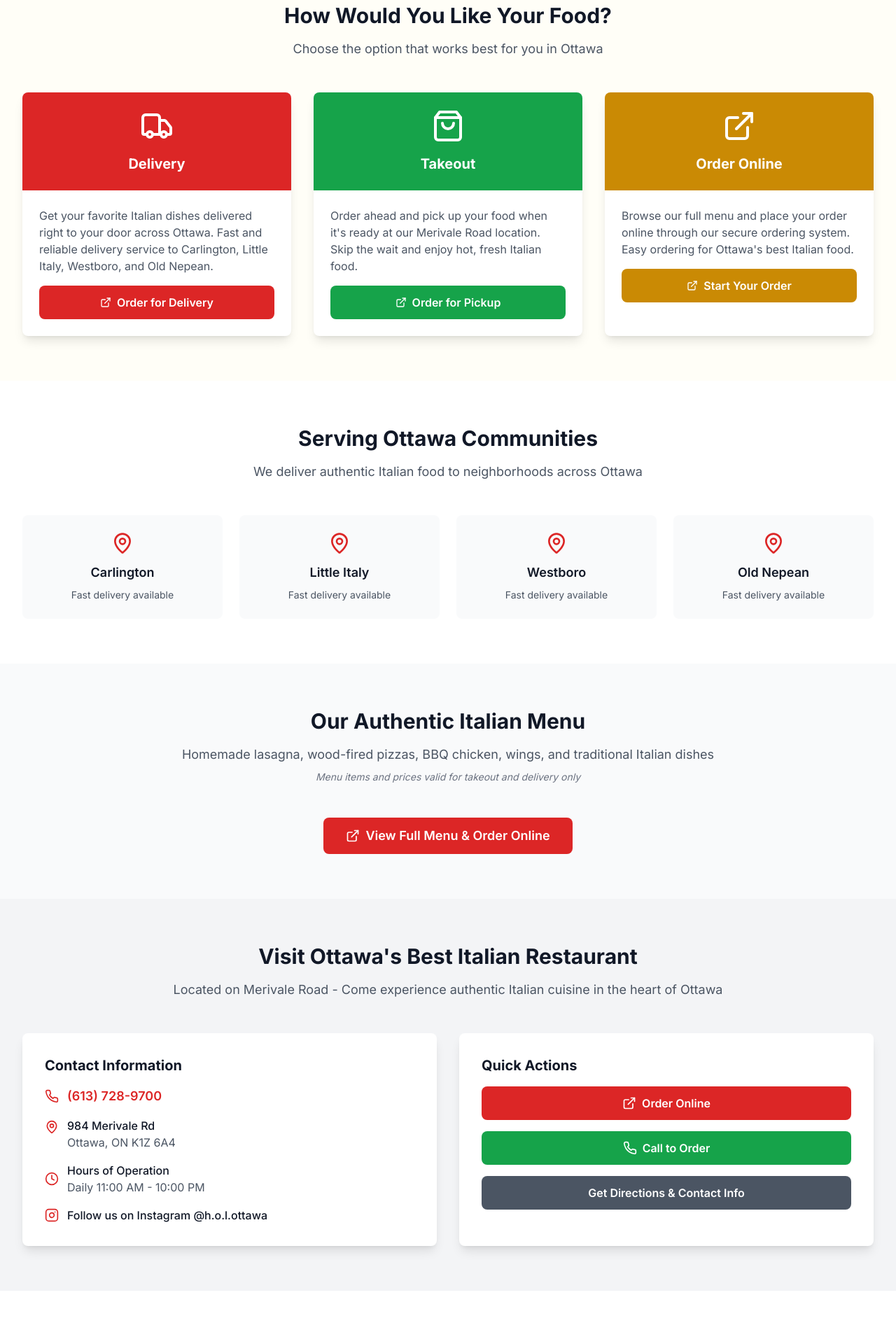
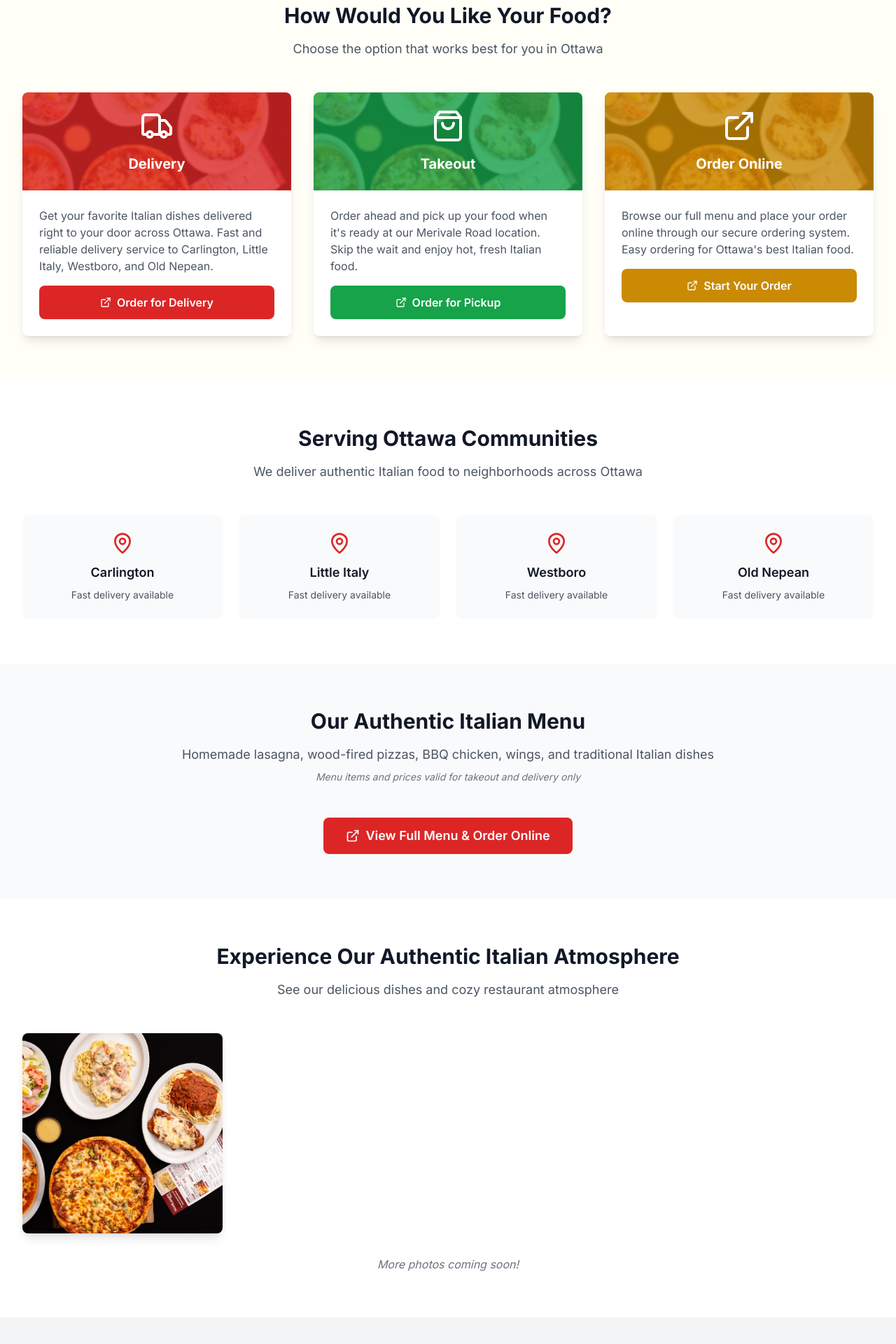
Before and after one commit to Work-Local-Inc/millanos-hull-wl, a React (Vite) app: page / in a window 1280 px wide. Shown: the part 740-2660 px from the top of the page at 70% size. Before the commit the page ends 2584 px from the top, so only its background shows below. Built offline with nearby package versions, Linux system fonts and the light colour scheme.

Commit message:
feat: Implement photo enhancements
- Replaced hero image with the provided image.
- Added subtle background images to service cards.
- Created a photo gallery section.
- Implemented image optimization.

```diff
--- /dev/null
+++ b/src/components/PhotoGallery.tsx
@@ -0,0 +1,126 @@
+
+import { useState } from 'react';
+import { X, ChevronLeft, ChevronRight } from 'lucide-react';
+
+const PhotoGallery = () => {
+  const [selectedImage, setSelectedImage] = useState<number | null>(null);
+
+  // Sample gallery images - you can replace these with your actual restaurant photos
+  const galleryImages = [
+    {
+      src: "/lovable-uploads/27c6d713-96e0-4825-81df-e1da57e9cfaf.png",
+      alt: "Delicious Italian dishes including pizza, pasta, and salad",
+      title: "Our Signature Italian Dishes"
+    },
+    // Add more images here as they become available
+  ];
+
+  const openLightbox = (index: number) => {
+    setSelectedImage(index);
+  };
+
+  const closeLightbox = () => {
+    setSelectedImage(null);
+  };
+
+  const navigateImage = (direction: 'prev' | 'next') => {
+    if (selectedImage === null) return;
+
+    if (direction === 'prev') {
+      setSelectedImage(selectedImage > 0 ? selectedImage - 1 : galleryImages.length - 1);
+    } else {
+      setSelectedImage(selectedImage < galleryImages.length - 1 ? selectedImage + 1 : 0);
+    }
+  };
+
+  return (
+    <>
+      <section className="py-16 bg-white">
+        <div className="max-w-7xl mx-auto px-4 sm:px-6 lg:px-8">
+          <div className="text-center mb-12">
+            <h2 className="text-3xl font-bold text-gray-900 mb-4">
+              Experience Our Authentic Italian Atmosphere
+            </h2>
+            <p className="text-lg text-gray-600">
+              See our delicious dishes and cozy restaurant atmosphere
+            </p>
+          </div>
+
+          <div className="grid grid-cols-1 md:grid-cols-2 lg:grid-cols-3 xl:grid-cols-4 gap-6">
+            {galleryImages.map((image, index) => (
+              <div
+                key={index}
+                className="relative aspect-square overflow-hidden rounded-lg shadow-lg hover:shadow-xl transition-all duration-300 cursor-pointer group"
+                onClick={() => openLightbox(index)}
+              >
+                <img
+                  src={image.src}
+                  alt={image.alt}
+                  className="w-full h-full object-cover transition-transform duration-300 group-hover:scale-110"
+                  loading="lazy"
+                />
+                <div className="absolute inset-0 bg-gradient-to-t from-black/60 via-transparent to-transparent opacity-0 group-hover:opacity-100 transition-opacity duration-300">
+                  <div className="absolute bottom-4 left-4 right-4">
+                    <p className="text-white text-sm font-medium">{image.title}</p>
+                  </div>
+                </div>
+              </div>
+            ))}
+          </div>
+
+          {galleryImages.length === 1 && (
+            <div className="text-center mt-8">
+              <p className="text-gray-500 italic">More photos coming soon!</p>
+            </div>
+          )}
+        </div>
+      </section>
+
+      {/* Lightbox Modal */}
+      {selectedImage !== null && (
+        <div className="fixed inset-0 bg-black/90 z-50 flex items-center justify-center p-4">
+          <div className="relative max-w-4xl max-h-full">
+            <button
+              onClick={closeLightbox}
+              className="absolute -top-12 right-0 text-white hover:text-gray-300 transition-colors"
+            >
+              <X className="h-8 w-8" />
+            </button>
+
+            <img
+              src={galleryImages[selectedImage].src}
+              alt={galleryImages[selectedImage].alt}
+              className="max-w-full max-h-[80vh] object-contain rounded-lg"
+            />
+
+            {galleryImages.length > 1 && (
+              <>
+                <button
+                  onClick={() => navigateImage('prev')}
+                  className="absolute left-4 top-1/2 transform -translate-y-1/2 text-white hover:text-gray-300 transition-colors"
+                >
+                  <ChevronLeft className="h-8 w-8" />
+                </button>
+                <button
+                  onClick={() => navigateImage('next')}
+                  className="absolute right-4 top-1/2 transform -translate-y-1/2 text-white hover:text-gray-300 transition-colors"
+                >
+                  <ChevronRight className="h-8 w-8" />
+                </button>
+              </>
+            )}
+
+            <div className="absolute bottom-4 left-1/2 transform -translate-x-1/2 text-white text-center">
+              <p className="font-medium">{galleryImages[selectedImage].title}</p>
+              <p className="text-sm text-gray-300">
+                {selectedImage + 1} of {galleryImages.length}
+              </p>
+            </div>
+          </div>
+        </div>
+      )}
+    </>
+  );
+};
+
+export default PhotoGallery;
--- a/src/pages/Index.tsx
+++ b/src/pages/Index.tsx
@@ -1,7 +1,7 @@
-
 import { useState } from 'react';
 import { Phone, MapPin, Clock, Menu, X, Truck, ShoppingBag, ExternalLink, Instagram } from 'lucide-react';
 import { Link } from 'react-router-dom';
+import PhotoGallery from '@/components/PhotoGallery';
 
 const Index = () => {
   const [isMenuOpen, setIsMenuOpen] = useState(false);
@@ -172,12 +172,12 @@ const Index = () => {
 
       {/* Hero Section */}
       <section id="home" className="relative bg-gradient-to-r from-black/70 to-black/50 text-white min-h-[600px] flex items-center" style={{
-        backgroundImage: 'url(/lovable-uploads/03c22a43-23b9-4728-b7de-8ae97637a1d3.png)',
+        backgroundImage: 'url(/lovable-uploads/27c6d713-96e0-4825-81df-e1da57e9cfaf.png)',
         backgroundSize: 'cover',
         backgroundPosition: 'center',
         backgroundRepeat: 'no-repeat'
       }}>
-        <div className="absolute inset-0 bg-gradient-to-r from-black/30 to-black/10"></div>
+        <div className="absolute inset-0 bg-gradient-to-r from-black/60 to-black/30"></div>
         <div className="relative z-10 max-w-7xl mx-auto px-4 sm:px-6 lg:px-8 py-20">
           <div className="text-center">
             <h1 className="text-4xl md:text-6xl font-bold mb-6 drop-shadow-lg">
@@ -220,9 +220,18 @@ const Index = () => {
               const colorClass = serviceColors[service.title as keyof typeof serviceColors];
               return (
                 <div key={index} className="bg-white rounded-lg shadow-lg overflow-hidden hover:shadow-xl transition-shadow">
-                  <div className={`${colorClass} p-6 text-center text-white`}>
-                    {Icon && <Icon className="h-12 w-12 mx-auto mb-4" />}
-                    <h3 className="text-xl font-bold">{service.title}</h3>
+                  <div className={`${colorClass} p-6 text-center text-white relative overflow-hidden`}>
+                    <div
+                      className="absolute inset-0 opacity-20 bg-cover bg-center"
+                      style={{
+                        backgroundImage: 'url(/lovable-uploads/27c6d713-96e0-4825-81df-e1da57e9cfaf.png)',
+                        filter: 'blur(1px)'
+                      }}
+                    ></div>
+                    <div className="relative z-10">
+                      {Icon && <Icon className="h-12 w-12 mx-auto mb-4" />}
+                      <h3 className="text-xl font-bold">{service.title}</h3>
+                    </div>
                   </div>
                   <div className="p-6">
                     <p className="text-gray-600 mb-4">{service.description}</p>
@@ -274,6 +283,9 @@ const Index = () => {
           </div>
         </div>
       </section>
+
+      {/* Photo Gallery Section */}
+      <PhotoGallery />
 
       {/* Contact Section */}
       <section id="contact" className="py-16 bg-gray-100">
```
Also changed, not shown: package.json (+9 -9 lines), public/lovable-uploads/27c6d713-96e0-4825-81df-e1da57e9cfaf.png (added), 1 other file (tests, documents, lock files or other folders).
